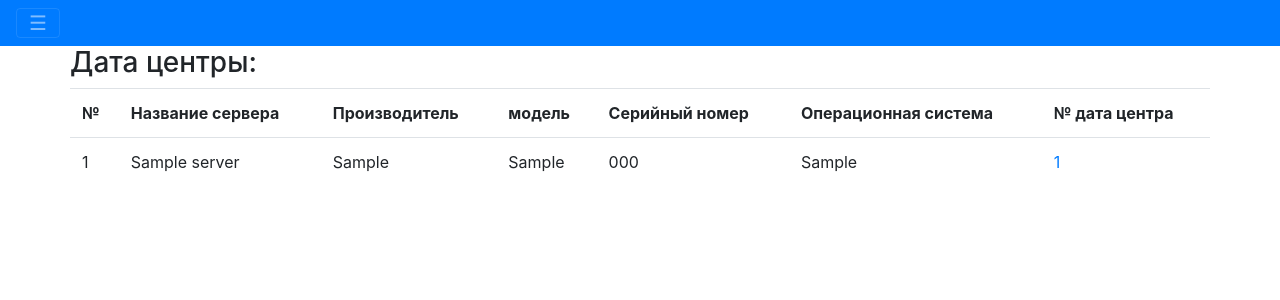
After one commit to tr-nikolai/BEproject, a Flask app: page /servers in a window 1280 px wide. The commit adds this page. Shown: the top 300 px of the page. Run offline with Flask 2, Linux system fonts and the light colour scheme; tables that the repository leaves empty hold one stand-in row (values such as "Sample post"); some libraries are stand-ins or nearby versions.

Commit message:
added all_servers view and created servers template

```diff
--- a/app.py
+++ b/app.py
@@ -95,6 +95,10 @@ def create_data():
     return render_template('create_data.html', form=form)
 
 
+@app.route('/servers', methods=['GET'])
+def all_servers():
+    servers = Server.query.all()
+    return render_template('servers.html', servers=servers)
 
 
 if __name__ == '__main__':
--- a/templates/base.html
+++ b/templates/base.html
@@ -26,13 +26,13 @@
             <div class="container">
                 <ul class="nav navbar-nav">
                     <li class="nav-item active">
-                        <a class="nav-link" href="/">Home <span class="sr-only">(current)</span></a>
+                        <a class="nav-link" href="/">All Data centers <span class="sr-only">(current)</span></a>
                     </li>
                     <li class="nav-item">
-                        <a class="nav-link" href="{{ url_for('create_data') }}">Create Data</a>
+                        <a class="nav-link" href="{{ url_for('create_data') }}">Create new Data</a>
                     </li>
                     <li class="nav-item">
-                        <a class="nav-link" href="#">Servers</a>
+                        <a class="nav-link" href="{{ url_for('all_servers') }}">All Servers</a>
                     </li>
                     <li class="nav-item">
                         <a class="nav-link" href="#">About</a>
--- /dev/null
+++ b/templates/servers.html
@@ -0,0 +1,29 @@
+{% extends 'base.html' %}
+{% block content %}
+<h3> Дата центры:</h3>
+<table class="table">
+    <tr>
+        <th>№</th>
+        <th>Название сервера</th>
+        <th>Производитель</th>
+        <th>модель</th>
+        <th>Серийный номер</th>
+        <th>Операционная система</th>
+        <th>№ дата центра</th>
+
+    </tr>
+    {% for item in servers %}
+    <tr>
+        <td>{{ item.id }}</td>
+        <td>{{ item.name_server }}</td>
+        <td>{{ item.manufacturer }}</td>
+        <td>{{ item.model_server}}</td>
+        <td>{{ item.serial_number}}</td>
+        <td>{{ item.os }}</td>
+        <td><a href="{{ url_for('data_edit', id=item.data_id) }}">{{ item.data_id }}</a></td>
+
+    </tr>
+    {% endfor %}
+
+</table>
+{% endblock %}
```
